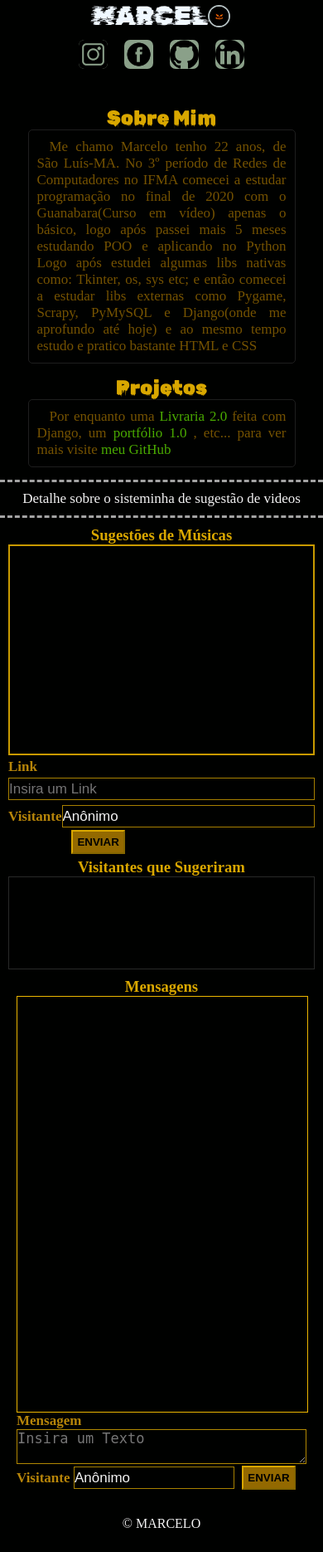
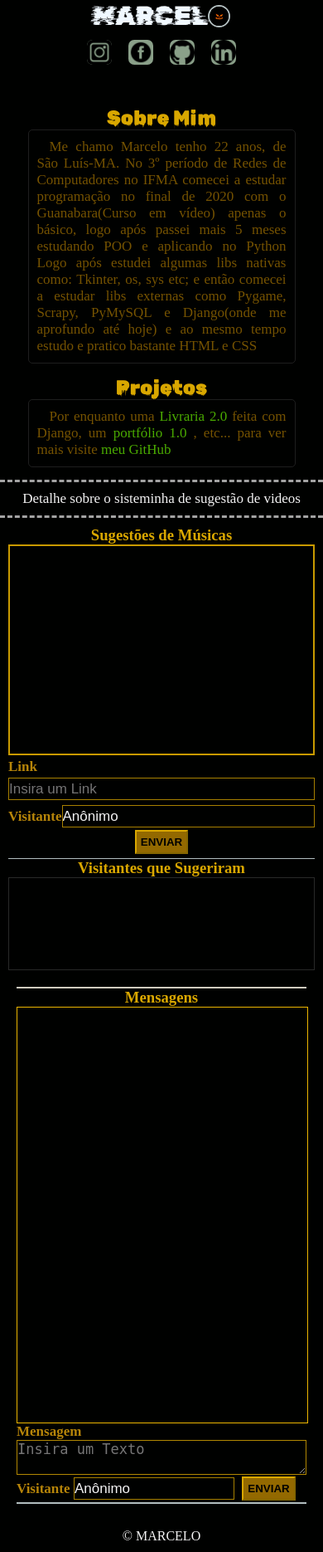
Before and after one commit to marcelo-py/MeuPortfolio, a Django app: template portifolio/templates/index.html in a window 390 px wide. Shown: the whole page at 83% size. Before the commit the page ends 1841 px from the top, so only its background shows below. Run offline with Django 3.2, Linux system fonts and the light colour scheme; the template is opened without the code that fills it, so the values that code supplies are empty; some libraries are stand-ins or nearby versions.

Commit message:
correcões que n me lembro, feitas

```diff
--- a/portifolio/templates/index.html
+++ b/portifolio/templates/index.html
@@ -75,11 +75,10 @@
                 {%csrf_token%}
                 <label for="link">Link</label>
                 <input type="text" id="link" name="linkvideo" maxlength="100" placeholder="Insira um Link" required>
-
                 <label for="usuario">Visitante</label>
                 <input type="text" id="usuario" name="usuariovideo" maxlength="15" value="Anônimo" required>
+                <div class="g-recaptcha" data-sitekey="6LchRs0fAAAAAPy5JtqA3pZaxr2QGYfZ5QByTo7y"></div>
                 <button type="submit">ENVIAR</button>
-                <div class="g-recaptcha" data-sitekey="6LchRs0fAAAAAPy5JtqA3pZaxr2QGYfZ5QByTo7y"></div>
             </form>
             <div id="usuariosquesugeriram">
                 <h3>Visitantes que Sugeriram</h3>
--- a/templates/static/css/styles.css
+++ b/templates/static/css/styles.css
@@ -27,8 +27,8 @@ body{
 }
 
 .imagensContato{
-    height: 35px;
-    width: 35px;
+    height: 30px;
+    width: 30px;
     background: #8aa089;
     border-radius: 7px;
 }
@@ -147,6 +147,7 @@ body{
 .videoMenssagensContainer .menssagens{
     width: 350px;
     margin: 10px 0;
+    border-bottom: 2px solid #B2BEBF;
 }
 
 .videoMenssagensContainer .menssagens .msgarea{
@@ -248,6 +249,7 @@ body{
 }
 #usuariosquesugeriram{
     margin-top: 5px;
+    border-top: 1px solid #B2BEBF;
 }
 
 .alert-dager{
@@ -262,3 +264,12 @@ body{
 .g-recaptcha{
     margin: 0 auto 10px auto;
 }
+
+@media (max-width: 819px){
+    .videos{
+        margin-bottom: 10px;
+    }
+    .menssagens{
+        border-top: 2px solid #d0ccbf;
+    }
+}
```
